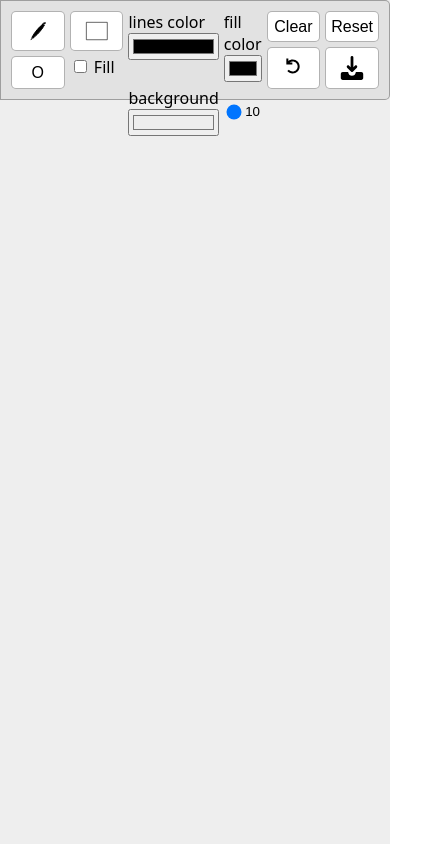
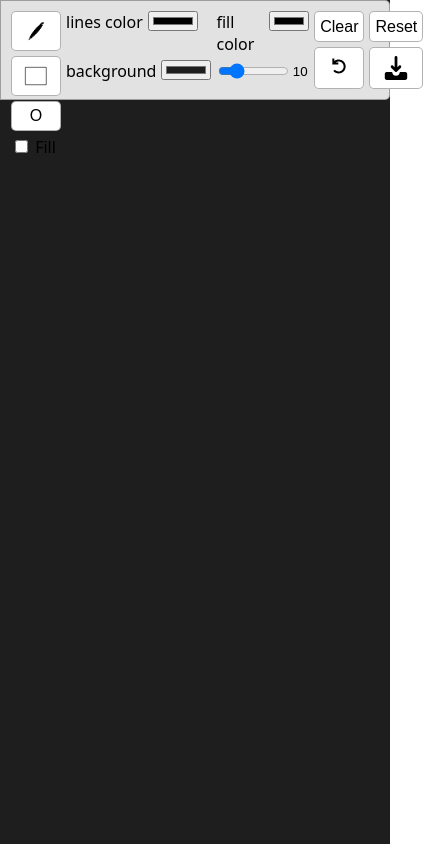
Before and after one commit to zeroproject-dev/canvasboard-ts, a website built with Vite: page index.html in a window 390 px wide. Shown: the whole page, 423 px wide, since content can reach past the window. Built offline with nearby package versions, Linux system fonts and the light colour scheme.

Commit message:
Fix mobile and change default values

```diff
--- a/index.html
+++ b/index.html
@@ -96,17 +96,17 @@
     </div>
     <div class="config_shapes">
       <div class="actions">
-        <label>
+        <label class="lbl_color">
           lines color
           <input class="input" type="color" id="stroke_color" value="#000000" />
         </label>
-        <label>
+        <label class="lbl_color">
           fill color
           <input class="input" type="color" id="fill_color" value="#000000" />
         </label>
-        <label>
+        <label class="lbl_color">
           background
-          <input class="input" type="color" id="canvas_color" value="#eeeeee" />
+          <input class="input" type="color" id="canvas_color" value="#1e1e1e" />
         </label>
         <label class="label">
           <input class="input" type="range" id="size" min="1" max="50" value="10" />
--- a/src/Config/Config.ts
+++ b/src/Config/Config.ts
@@ -50,9 +50,9 @@
 };
 
 const ConfigObject = {
-	strokeColor: '#000000',
-	fillColor: '#000000',
-	canvasColor: '#eeeeee',
+	strokeColor: '#f4f4f4',
+	fillColor: '#f4f4f4',
+	canvasColor: '#1e1e1e',
 	lineWidth: 10,
 	fill: false,
 	currentDrawable: 'HandDrawing' as DrawableType,
--- a/src/style.css
+++ b/src/style.css
@@ -71,6 +71,11 @@
 	width: 100%;
 }
 
+.input[type='color'] {
+	width: 50px;
+	height: 20px;
+}
+
 .input[type='range'] + .input {
 	width: 18px;
 	padding: 0;
@@ -116,6 +121,11 @@
 		grid-template-columns: repeat(2, 1fr);
 		gap: 5px;
 	}
+
+	.lbl_color {
+		display: flex;
+		gap: 5px;
+	}
 }
 
 .icon {
```
Also changed, not shown: dist/index.html, 4 other files.
